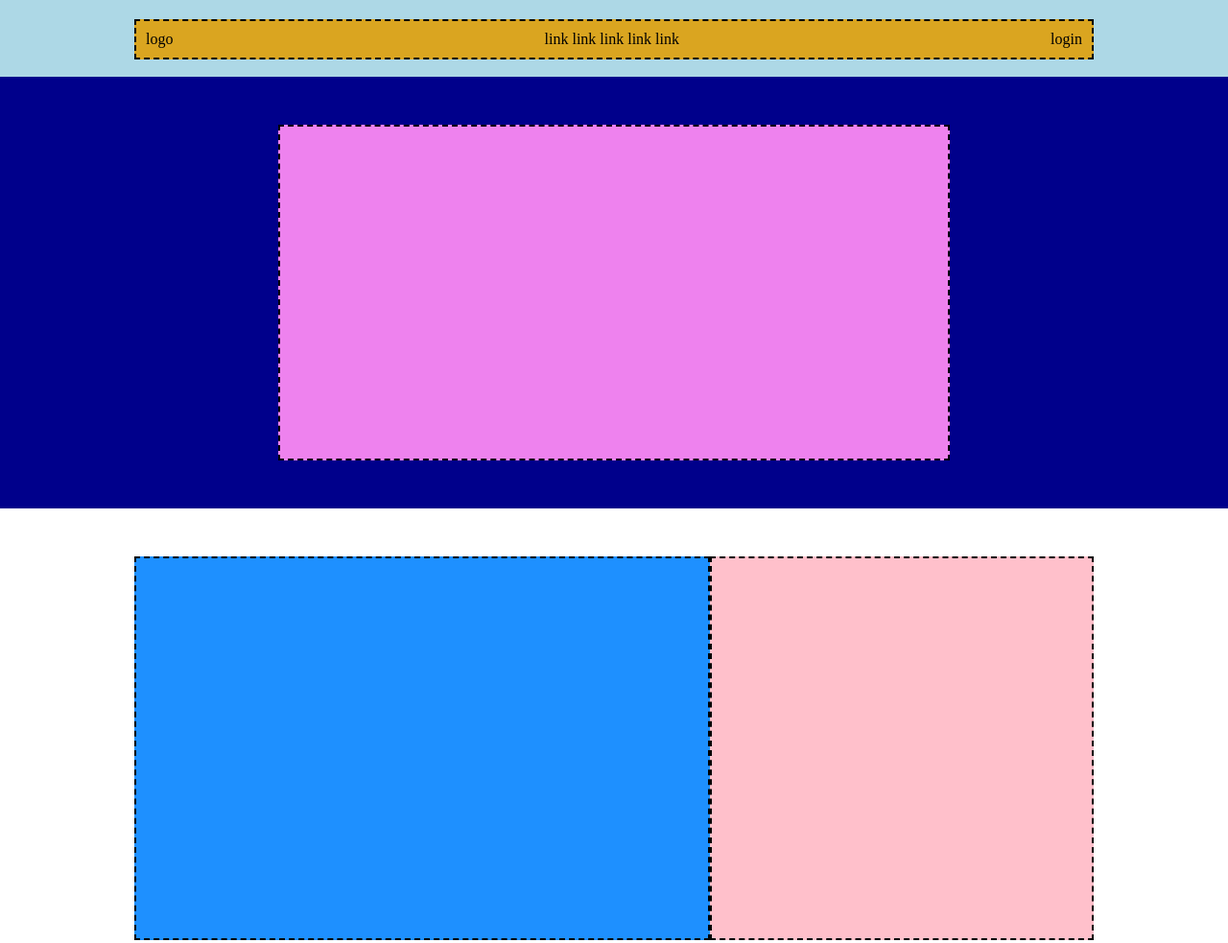
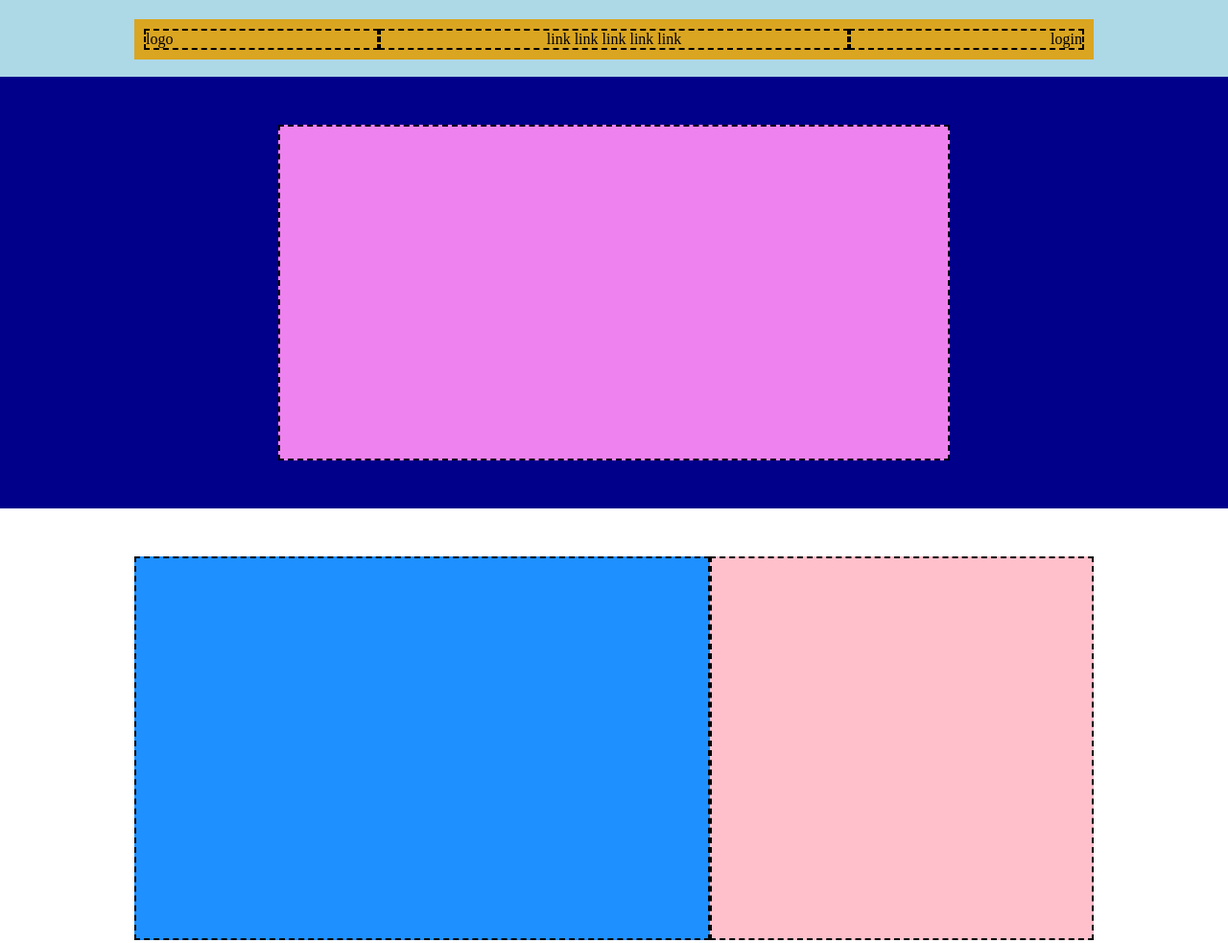
Before and after one commit to micheledimassimo/htmlcss-struttura-discord, a plain HTML site: page index.html in a window 1280 px wide. Shown: the top 983 px of the page at 96% size. Drawn offline with Linux system fonts and the light colour scheme.

Commit message:
last changes

```diff
--- a/css/style.css
+++ b/css/style.css
@@ -15,9 +15,8 @@ footer.debug {
     background-color: #23272A;
     height: 80px;
     padding-top: 20px;
+
 }
-
-
 
 .container-header {
     max-width: 1000px;
@@ -27,8 +26,23 @@ footer.debug {
     display: flex;
     justify-content: space-between;
     align-items: center;
+
+    background-color: #DAA520;
+}
+
+.header-items {
     border: 2px dashed black;
-    background-color: #DAA520;
+
+}
+.class25 {
+    width: 25%;
+}
+.class50{
+    width: 50%;
+    text-align: center;
+}
+.align-right {
+    text-align: right;
 }
 /*main*/
 .container-section1 {
@@ -74,6 +88,7 @@ footer.debug {
     background-color: #23272A;
     padding-top: 50px;
     padding-bottom: 50px;
+    border-bottom: 2px solid white;
 }
 
 .container-box {
--- a/index.html
+++ b/index.html
@@ -9,13 +9,13 @@
     <body>
         <header class="debug"> <!--header-->
             <div class="container-header">
-                <div class="header-items">
+                <div class="header-items class25 ">
                     logo
                 </div>
-                <div class="header-items">
+                <div class="header-items class50">
                     link link link link link
                 </div>
-                <div class="header-items">
+                <div class="header-items class25 align-right">
                     login
                 </div>
             </div>
```
